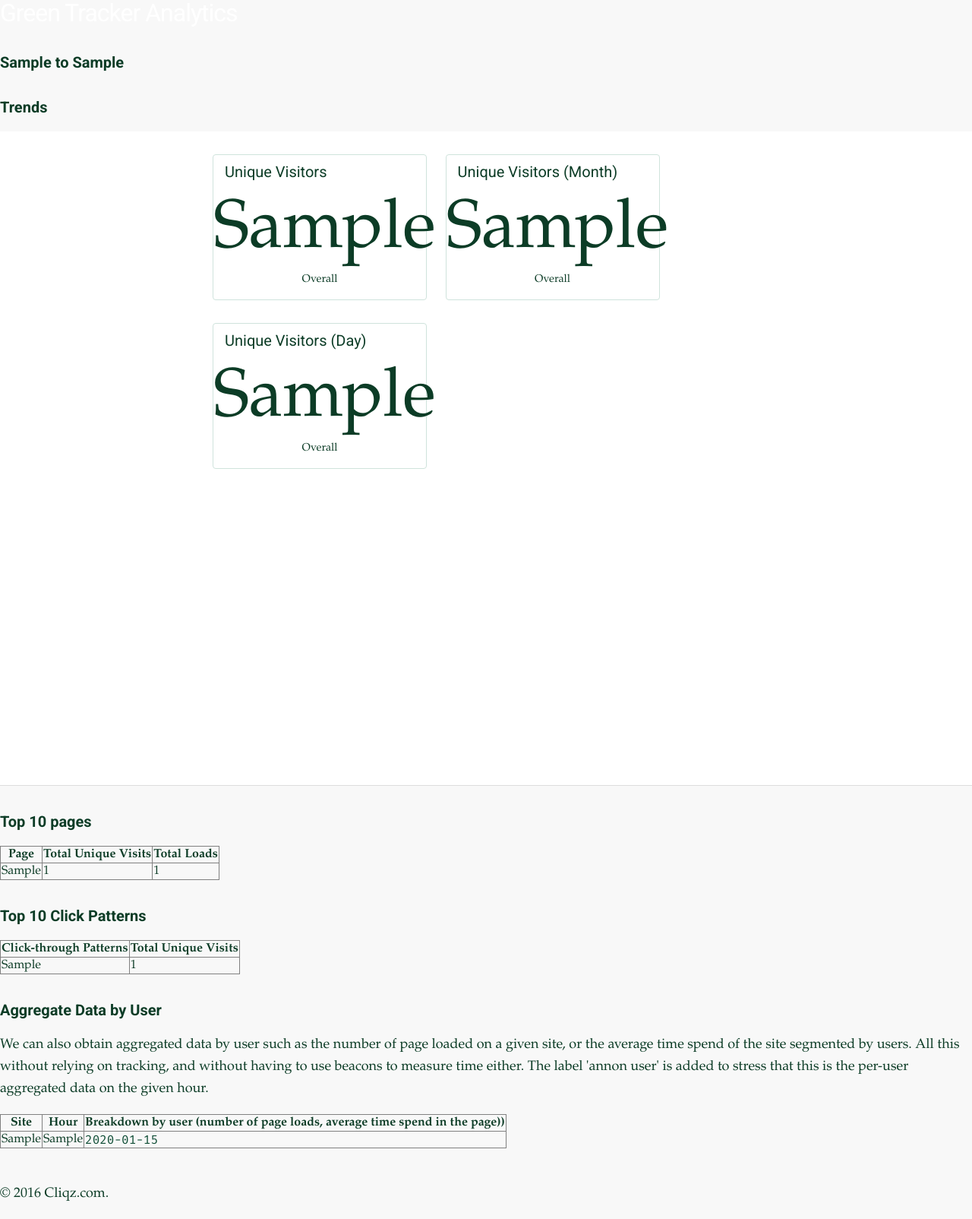
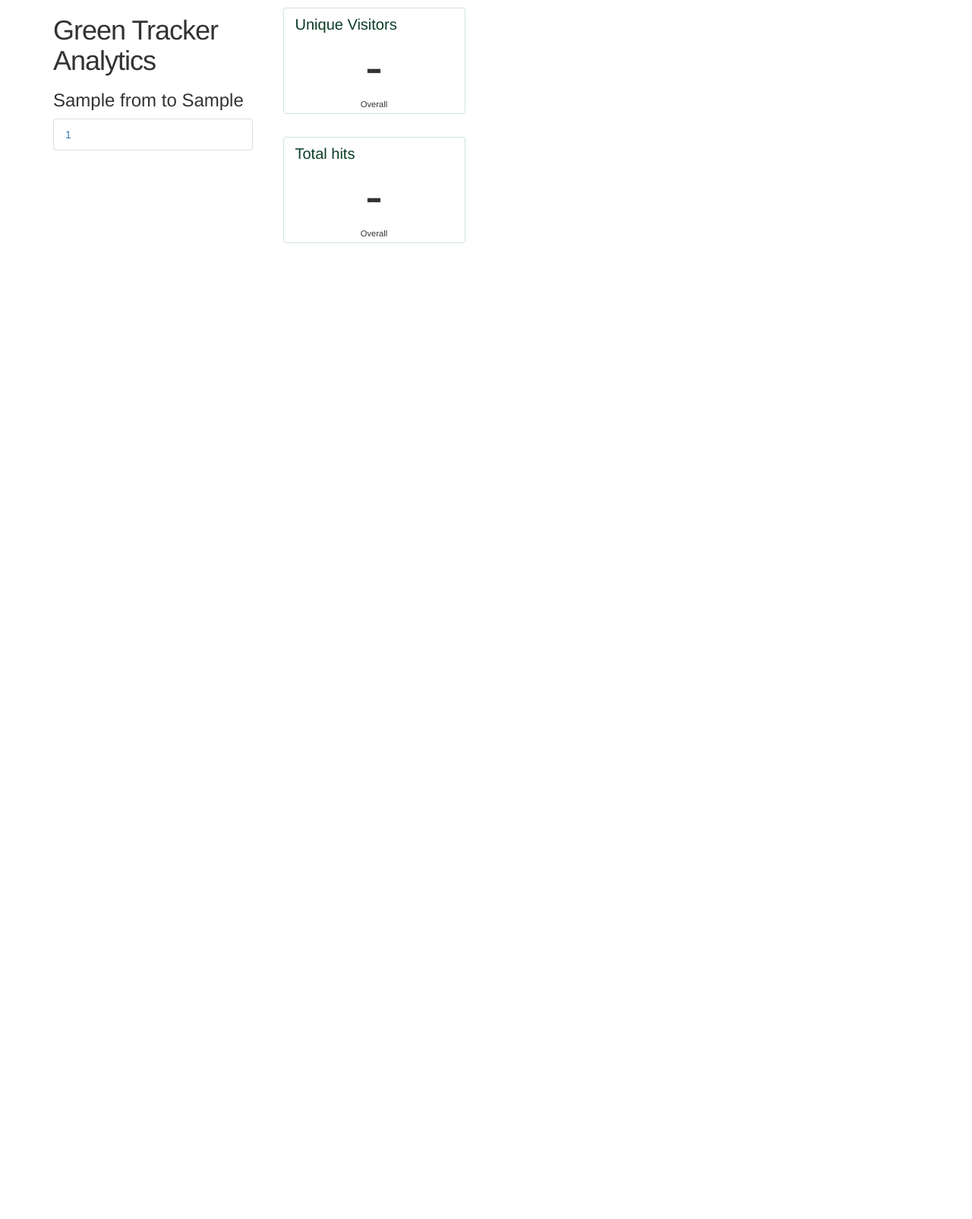
Before and after one commit to cliqz-oss/green-analytics, a Python web app: template web/templates/dashboard.html in a window 1280 px wide. Shown: the whole page at 76% size. After the commit the page ends 320 px from the top, so only its background shows below. Run offline with Jinja, Linux system fonts and the light colour scheme; the template is opened without the code that fills it: most values are stand-ins (such as "Sample title", 1, 10 or a date in 2020).

Commit message:
Basic dashboard

```diff
--- a/web/app.py
+++ b/web/app.py
@@ -26,7 +26,7 @@ def collect():
 def index():
     return "Hello World!!!"
 
-@app.route('/sample-dashboard', methods=['GET'])
+@app.route('/dashboard', methods=['GET'])
 def testDashboard():
     controller = Analyze()
     return controller.respond()
--- a/web/static/dashboard.js
+++ b/web/static/dashboard.js
@@ -13,11 +13,12 @@ $(function () {
         var original_ts_value = timestamp_element.text();
         var green = '#93D7B7';
 
-       var url = "/metric_details?name=" + e.data('metric');
+       var url = "/metric_details?token=" + token + "&name=" + e.data('metric') + "&domain=" + site;
         //var url = "http://192.168.5.239/dashboard_json_files/" + e.data('metric') + ".json";
         //var url = "konark.php?url=http://192.168.5.239/dashboard_json_files/" + e.data('metric') + ".json";
         $.getJSON(url, function(response) {
             value_element.text(response.sum);
+            original_value = response.sum;
             // flot time series data needs to be in *milliseconds*, not seconds.
             // fixing this in Python would be easier but would limit reuse.
             for (var i=0; i < response.data.length; i++) {
--- a/web/templates/dashboard.html
+++ b/web/templates/dashboard.html
@@ -4,180 +4,60 @@
   <script type="text/javascript" src="static/extern/jquery.min.js"></script>
   <script type="text/javascript" src="static/extern/jquery.flot.min.js"></script>
   <!--<script type="text/javascript" src="static/dddash.js"></script>-->
+  <script type="text/javascript">
+    var token = '{{ context['token'] }}';
+    var site = '{{ context['selected_site'] }}';
+  </script>
   <script type="text/javascript" src="static/dashboard.js"></script>
   <link rel="stylesheet" href="static/dashboard.css">
+  <link rel="stylesheet" href="static/extern/bootstrap.min.css">
   <link rel="stylesheet" href="https://fonts.googleapis.com/css?family=Roboto:400italic,700italic,300,700,400&amp;subset=latin">
 </head>
 <body>
+  <div class='container'>
+    <div class="row">
+      <div class="col-md-3">
       <h1>Green Tracker Analytics</h1>
-  <h3>{{ context['stats']['min_ts'] }} to {{ context['stats']['max_ts'] }}</h3>
-  <h3>Trends</h3>
-  <div class='container full-width'>
-  <div role='main'>
+      <h3>{{ context['from'] }} to {{ context['to'] }}</h3>
+      <ul class="list-group">
+      {% for item in context.sites %}
+  <li class="list-group-item"><a href="/dashboard?token={{ context['token'] }}&site={{ item[0] }}">{{ item[0] }}</a></li>
+      {% endfor %}
+      </ul>
+
+      </div>
+      <div class="col-md-9">
+
         <div class='dashboard-index'>
           <div class="metric has-sparkline">
             <h3>Unique Visitors</h3>
             <div class="value" >
-        {{ context['stats']['new_all'] }}
+              -
               <div class="timestamp">Overall</div>
             </div>
 
 
-      <div class="sparkline" id="1" data-metric="uv_all" style="padding: 0px;"></div>
+            <div class="sparkline" id="1" data-metric="site_uv" style="padding: 0px;"></div>
           </div>
-
-    <div class="metric has-sparkline" rel="0.2">
-      <h3>Unique Visitors (Month)</h3>
-      <div class="value" >
-        {{ context['stats']['new_month'] }}
-        <div class="timestamp">Overall</div>
-      </div>
-      <div class="sparkline" id="1" data-metric="uv_month"  style="padding: 0px;"></div>
 
         </div>
 
-
-    <div class="metric has-sparkline" rel="0.3">
-      <h3>Unique Visitors (Day)</h3>
+        <div class='dashboard-index'>
+          <div class="metric has-sparkline">
+            <h3>Total hits</h3>
             <div class="value" >
-        {{ context['stats']['new_day'] }}
+              -
               <div class="timestamp">Overall</div>
             </div>
-      <div class="sparkline" id="1" data-metric="uv_day"></div>
 
+
+            <div class="sparkline" id="1" data-metric="site_visits" style="padding: 0px;"></div>
           </div>
-
-    <!-- <div class="metric has-sparkline" rel="1.0">
-      <h3>Signup Goals</h3>
-      <div class="value" >
-        {{ context['goals'][0]['num_succ']}}
-        <div class="timestamp">Overall</div>
-      </div>
-      <div class="sparkline" id="1" data-metric="signup"></div>
-
-    </div>
-
-    {% for item in context.sites %}
-      <div class="metric has-sparkline" rel="1.1">
-        {% set site_name = item['s'].split('.') %}
-        <h3>{{ site_name[0] }} : Unique Visitors</h3>
-        <div class="value" >
-          {{ item['num_visits']}}
-          <div class="timestamp">Overall</div>
-        </div>
-        <div class="sparkline" id="1" data-metric="site_uv|{{ loop.index }}"></div>
-
-      </div>
-
-      <div class="metric has-sparkline" rel="1.2">
-        {% set site_name = item['s'].split('.') %}
-        <h3>{{ site_name[0] }} : Page Views</h3>
-        <div class="value" >
-          {{ item['num_loads']}}
-          <div class="timestamp">Overall</div>
-        </div>
-        <div class="sparkline" id="1" data-metric="site_loads|{{ loop.index }}"></div>
-
-      </div>
-    {% endfor %}
-
-    {% for item in context.correlations %}
-      <div class="metric has-sparkline" rel="1.2">
-        {%set split_name = item['s'].split('<>')%}
-        {%set x=split_name[0].split('.')%}
-        {%set y=split_name[1].split('.')%}
-        <h3>Correlation : {{ x[0] }} <> {{ y[0] }}</h3>
-        <div class="value" >
-          {{ item['num_visits']}}
-          <div class="timestamp">Overall</div>
-        </div>
-        <div class="sparkline" id="1" data-metric="x_y|{{ loop.index }}"></div>
-
-      </div>
-    {% endfor %} -->
 
         </div>
       </div>
     </div>
-
-  <h3>Top 10 pages</h3>
-  <div  class="metric-table">
-
-          <table border="1">
-              <thead>
-              <tr>
-                   <th>Page</th>
-                   <th>Total Unique Visits</th>
-                   <th>Total Loads</th>
-              </tr>
-              </thead>
-              <tbody>
-              {% for item in context.pages %}
-              <tr>
-                 <td>{{ item['s'] }}</td>
-                 <td>{{ item['num_visits'] }}</td>
-                 <td>{{ item['num_loads'] }}</td>
-              </tr>
-              {% endfor %}
-              </tbody>
-          </table>
-
   </div>
 
-  <h3>Top 10 Click Patterns</h3>
-  <div  class="metric-table">
-  <table border="1">
-      <thead>
-      <tr>
-           <th>Click-through Patterns</th>
-           <th>Total Unique Visits</th>
-      </tr>
-      </thead>
-      <tbody>
-      {% for item in context.patterns %}
-      <tr>
-         <td>{{ item['s'] }}</td>
-         <td>{{ item['num_visits'] }}</td>
-      </tr>
-      {% endfor %}
-      </tbody>
-  </table>
-
-  </div>
-
-
-    <h3>Aggregate Data by User</h3>
-
-    <div  class="metric-table">
-
-        <p>We can also obtain aggregated data by user such as the number of page loaded on a given site, or the
-            average time spend of the site segmented by users. All this without relying on tracking, and without
-            having to use beacons to measure time either. The label
-            'annon user' is added to stress that this is the per-user aggregated data on the given hour.</p>
-        <table border="1">
-                <thead>
-                <tr>
-                     <th>Site</th>
-                     <th>Hour</th>
-                     <th>Breakdown by user (number of page loads, average time spend in the page))</th>
-                </tr>
-                </thead>
-                <tbody>
-                {% for item in context.agg %}
-                <tr>
-                  {% set site_name = item['s'].split('.') %}
-                   <td>{{ site_name[0] }}</td>
-                   <td>{{ item['ts'] }}</td>
-                   <td><pre>{{item['timeseries'] }}</pre></td>
-                </tr>
-                {% endfor %}
-                </tbody>
-            </table>
-
-    </div>
-    <div>
-  <p class="updated">
-   <br/>
-    © 2016 Cliqz.com.  </p>
 </body>
 </html>
```
Also changed, not shown: web/controllers/analyze.py (+14 -5 lines), web/controllers/metric_detail.py (+34 -8 lines). Lines whose indentation alone changed are shown as unchanged.
